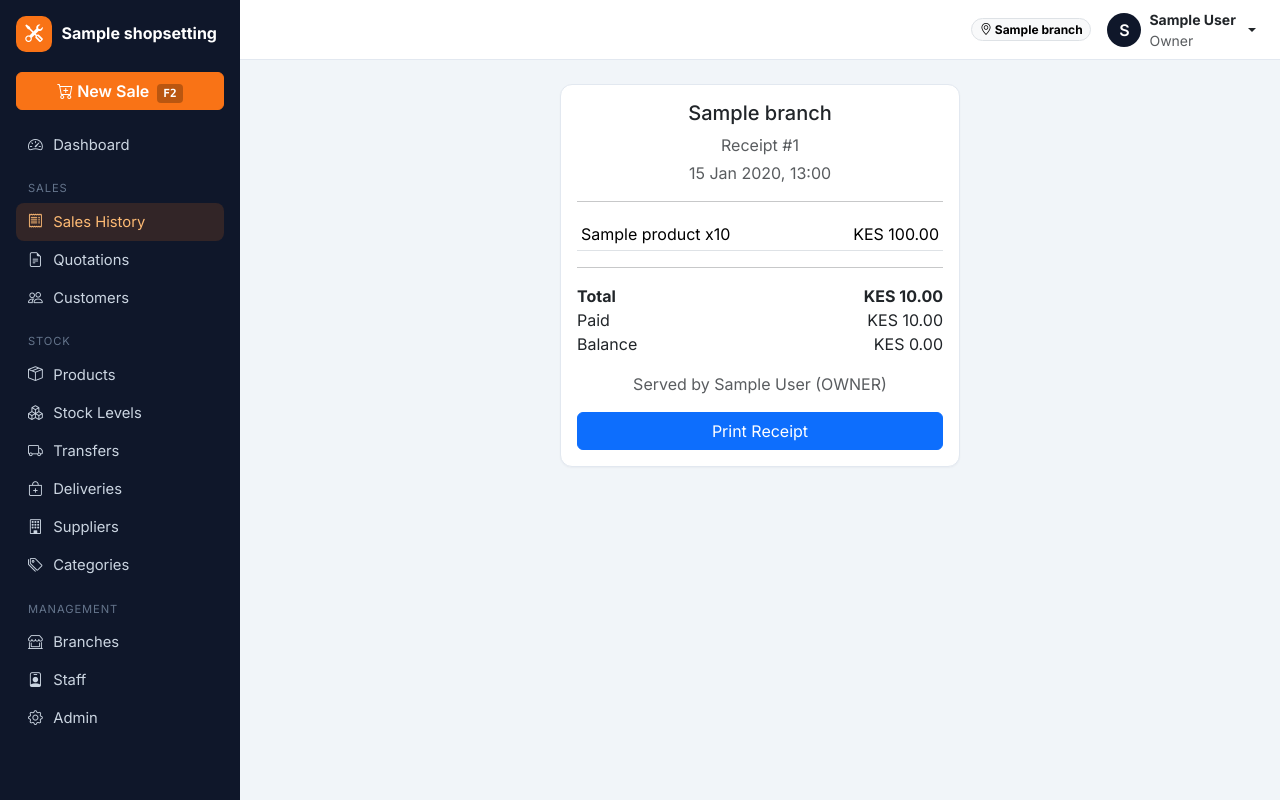
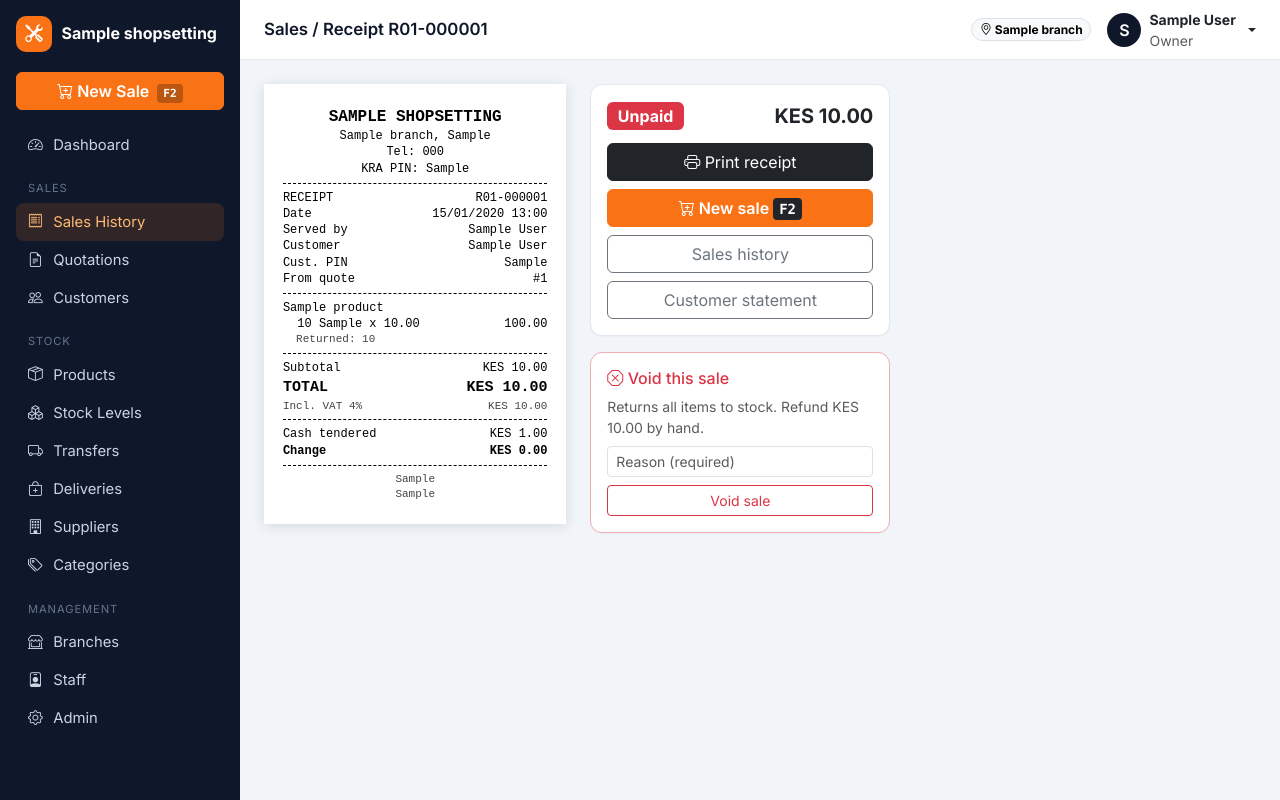
Before and after one commit to VinWonder/Point-Of-Sale-System-, a Django app: page /sales/receipt/1/ in a window 1280 px wide. Run offline with Django 5.2, Linux system fonts and the light colour scheme; a user stored in the database is signed in; tables that the repository leaves empty hold one stand-in row (values such as "Sample post"); some libraries are stand-ins or nearby versions.

Commit message:
Redesign receipt for 80mm thermal printers with VAT and payments
Shows shop header and KRA PIN, line quantities and units, discount,
VAT included, every payment with M-Pesa code, cash tendered and change,
balance due for credit sales, and a VOID stamp. Prints automatically
after a new sale and offers manager void from the side panel.

Co-Authored-By: Claude Opus 5.5 <noreply@anthropic.com>

```diff
--- /dev/null
+++ b/static/css/receipt.css
@@ -0,0 +1,43 @@
+/* 80mm thermal receipt — also looks right on A4 */
+.receipt-layout { display: flex; gap: 1.5rem; align-items: flex-start; flex-wrap: wrap; }
+.receipt-actions { width: 300px; }
+
+.receipt-paper {
+    position: relative;
+    width: 80mm;
+    max-width: 100%;
+    background: #fff;
+    padding: 6mm 5mm;
+    font-family: 'Courier New', ui-monospace, monospace;
+    font-size: 12px;
+    line-height: 1.35;
+    color: #000;
+    box-shadow: 0 2px 12px rgba(15, 23, 42, .12);
+}
+.r-shop { font-size: 16px; font-weight: 700; text-transform: uppercase; }
+.r-row { display: flex; justify-content: space-between; gap: 8px; }
+.r-row span:last-child { text-align: right; white-space: nowrap; }
+.r-total { font-size: 15px; font-weight: 700; margin-top: 2px; }
+.r-muted { color: #444; font-size: 11px; }
+.r-rule { border-top: 1px dashed #000; margin: 6px 0; }
+.r-item { margin-bottom: 3px; }
+
+.receipt-paper.voided { color: #666; }
+.void-stamp {
+    position: absolute;
+    top: 40%; left: 50%;
+    transform: translate(-50%, -50%) rotate(-25deg);
+    font-size: 56px;
+    font-weight: 900;
+    color: rgba(220, 38, 38, .35);
+    border: 6px solid rgba(220, 38, 38, .35);
+    padding: 0 16px;
+    pointer-events: none;
+}
+
+@media print {
+    @page { size: 80mm auto; margin: 0; }
+    .topbar, .sidebar { display: none !important; }
+    .receipt-layout { display: block; }
+    .receipt-paper { box-shadow: none; width: 80mm; padding: 3mm; }
+}
--- a/templates/sales/receipt.html
+++ b/templates/sales/receipt.html
@@ -1,28 +1,105 @@
 {% extends "base.html" %}
-{% block title %}Receipt #{{ sale.id }}{% endblock %}
+{% load pos_tags static %}
+{% block title %}Receipt {{ sale.receipt_number }}{% endblock %}
+{% block page_title %}Sales / Receipt {{ sale.receipt_number }}{% endblock %}
+{% block extra_head %}<link rel="stylesheet" href="{% static 'css/receipt.css' %}">{% endblock %}
 {% block content %}
-<div class="card mx-auto" style="max-width: 400px;" id="receipt">
-    <div class="card-body">
-        <h5 class="text-center">{{ sale.branch.name }}</h5>
-        <p class="text-center text-muted mb-1">Receipt #{{ sale.id }}</p>
-        <p class="text-center text-muted">{{ sale.created_at|date:"d M Y, H:i" }}</p>
-        <hr>
-        <table class="table table-sm">
-            <tbody>
-                {% for item in sale.items.all %}
-                <tr>
-                    <td>{{ item.product.name }} x{{ item.quantity }}</td>
-                    <td class="text-end">KES {{ item.subtotal }}</td>
-                </tr>
-                {% endfor %}
-            </tbody>
-        </table>
-        <hr>
-        <div class="d-flex justify-content-between"><strong>Total</strong><strong>KES {{ sale.total }}</strong></div>
-        <div class="d-flex justify-content-between"><span>Paid</span><span>KES {{ sale.amount_paid }}</span></div>
-        <div class="d-flex justify-content-between"><span>Balance</span><span>KES {{ sale.balance_due }}</span></div>
-        <p class="text-center mt-3 text-muted">Served by {{ sale.served_by }}</p>
-        <button onclick="window.print()" class="btn btn-primary w-100 d-print-none">Print Receipt</button>
+<div class="receipt-layout">
+    <div class="receipt-paper {% if sale.is_voided %}voided{% endif %}" id="receipt">
+        {% if sale.is_voided %}<div class="void-stamp">VOID</div>{% endif %}
+        <div class="text-center">
+            <div class="r-shop">{{ shop.business_name }}</div>
+            <div>{{ sale.branch.name }}{% if sale.branch.location %}, {{ sale.branch.location }}{% endif %}</div>
+            {% if sale.branch.phone_number or shop.phone_number %}<div>Tel: {{ sale.branch.phone_number|default:shop.phone_number }}</div>{% endif %}
+            {% if shop.kra_pin %}<div>KRA PIN: {{ shop.kra_pin }}</div>{% endif %}
+        </div>
+        <div class="r-rule"></div>
+        <div class="r-row"><span>{% if sale.sale_type == 'CREDIT' %}INVOICE{% else %}RECEIPT{% endif %}</span><span>{{ sale.receipt_number }}</span></div>
+        <div class="r-row"><span>Date</span><span>{{ sale.created_at|date:"d/m/Y H:i" }}</span></div>
+        <div class="r-row"><span>Served by</span><span>{{ sale.served_by.get_full_name|default:sale.served_by.username }}</span></div>
+        {% if sale.customer %}
+        <div class="r-row"><span>Customer</span><span>{{ sale.customer.name }}</span></div>
+        {% if sale.customer.kra_pin %}<div class="r-row"><span>Cust. PIN</span><span>{{ sale.customer.kra_pin }}</span></div>{% endif %}
+        {% endif %}
+        {% if sale.quotation_id %}<div class="r-row"><span>From quote</span><span>#{{ sale.quotation_id }}</span></div>{% endif %}
+        <div class="r-rule"></div>
+
+        {% for item in sale.items.all %}
+        <div class="r-item">
+            <div>{{ item.product.name }}</div>
+            <div class="r-row">
+                <span>&nbsp;&nbsp;{{ item.quantity }} {{ item.product.unit }} x {{ item.unit_price|floatformat:2 }}</span>
+                <span>{{ item.subtotal|floatformat:2 }}</span>
+            </div>
+            {% if item.returned_quantity %}<div class="r-muted">&nbsp;&nbsp;Returned: {{ item.returned_quantity }}</div>{% endif %}
+        </div>
+        {% endfor %}
+        <div class="r-rule"></div>
+
+        <div class="r-row"><span>Subtotal</span><span>{{ sale.subtotal|money }}</span></div>
+        {% if sale.discount_amount %}<div class="r-row"><span>Discount</span><span>-{{ sale.discount_amount|money }}</span></div>{% endif %}
+        <div class="r-row r-total"><span>TOTAL</span><span>{{ sale.total|money }}</span></div>
+        <div class="r-row r-muted"><span>Incl. VAT {{ shop.vat_rate|floatformat:0 }}%</span><span>{{ sale.tax_amount|money }}</span></div>
+        <div class="r-rule"></div>
+
+        {% for p in sale.payments.all %}{% if p.status == 'SUCCESS' %}
+        <div class="r-row"><span>{{ p.get_method_display }}{% if p.mpesa_receipt_number %} {{ p.mpesa_receipt_number }}{% elif p.reference %} {{ p.reference }}{% endif %}</span><span>{{ p.amount|money }}</span></div>
+        {% endif %}{% endfor %}
+        {% if sale.cash_tendered %}
+        <div class="r-row"><span>Cash tendered</span><span>{{ sale.cash_tendered|money }}</span></div>
+        <div class="r-row fw-bold"><span>Change</span><span>{{ sale.change_given|money }}</span></div>
+        {% endif %}
+        {% if sale.balance_due > 0 %}
+        <div class="r-row fw-bold"><span>BALANCE DUE</span><span>{{ sale.balance_due|money }}</span></div>
+        {% endif %}
+
+        <div class="r-rule"></div>
+        <div class="text-center r-muted">
+            {% if sale.is_voided %}<div class="fw-bold">VOIDED {{ sale.voided_at|date:"d/m/Y H:i" }}: {{ sale.void_reason }}</div>{% endif %}
+            <div>{{ shop.receipt_footer }}</div>
+            {% if shop.tagline %}<div>{{ shop.tagline }}</div>{% endif %}
+        </div>
     </div>
+
+    <aside class="receipt-actions d-print-none">
+        <div class="card">
+            <div class="card-body d-grid gap-2">
+                <div class="d-flex justify-content-between align-items-center mb-1">
+                    <span class="badge fs-6 bg-{% if sale.is_voided %}secondary{% elif sale.payment_status == 'PAID' %}success{% elif sale.payment_status == 'PARTIAL' %}warning{% else %}danger{% endif %}">
+                        {% if sale.is_voided %}Voided{% else %}{{ sale.get_payment_status_display }}{% endif %}
+                    </span>
+                    <span class="fw-bold fs-5">{{ sale.total|money }}</span>
+                </div>
+                <button onclick="window.print()" class="btn btn-dark"><i class="bi bi-printer"></i> Print receipt</button>
+                <a href="{% url 'sales:pos' %}" class="btn btn-accent"><i class="bi bi-cart-plus"></i> New sale <kbd>F2</kbd></a>
+                <a href="{% url 'sales:sale_list' %}" class="btn btn-outline-secondary">Sales history</a>
+                {% if sale.customer %}<a href="{% url 'customers:customer_detail' sale.customer.id %}" class="btn btn-outline-secondary">Customer statement</a>{% endif %}
+            </div>
+        </div>
+
+        {% if not sale.is_voided and user.role != 'CASHIER' %}
+        <div class="card mt-3 border-danger-subtle">
+            <div class="card-body">
+                <h6 class="text-danger"><i class="bi bi-x-octagon"></i> Void this sale</h6>
+                <p class="small text-muted mb-2">Returns all items to stock{% if sale.sale_type == 'CREDIT' %} and removes the charge from the customer's account{% endif %}.{% if sale.amount_paid %} Refund {{ sale.amount_paid|money }} by hand.{% endif %}</p>
+                <form method="post" action="{% url 'sales:void_sale' sale.id %}" onsubmit="return confirm('Void sale {{ sale.receipt_number }}? This cannot be undone.');">
+                    {% csrf_token %}
+                    <input type="text" name="reason" class="form-control form-control-sm mb-2" placeholder="Reason (required)" required maxlength="255">
+                    <button class="btn btn-sm btn-outline-danger w-100">Void sale</button>
+                </form>
+            </div>
+        </div>
+        {% endif %}
+    </aside>
 </div>
 {% endblock %}
+
+{% block extra_js %}
+<script>
+    // Print straight away after a sale is rung up — saves a click at a busy counter.
+    if (new URLSearchParams(window.location.search).get('new') === '1') {
+        window.addEventListener('load', () => setTimeout(() => window.print(), 300));
+        history.replaceState(null, '', window.location.pathname);
+    }
+</script>
+{% endblock %}
```
